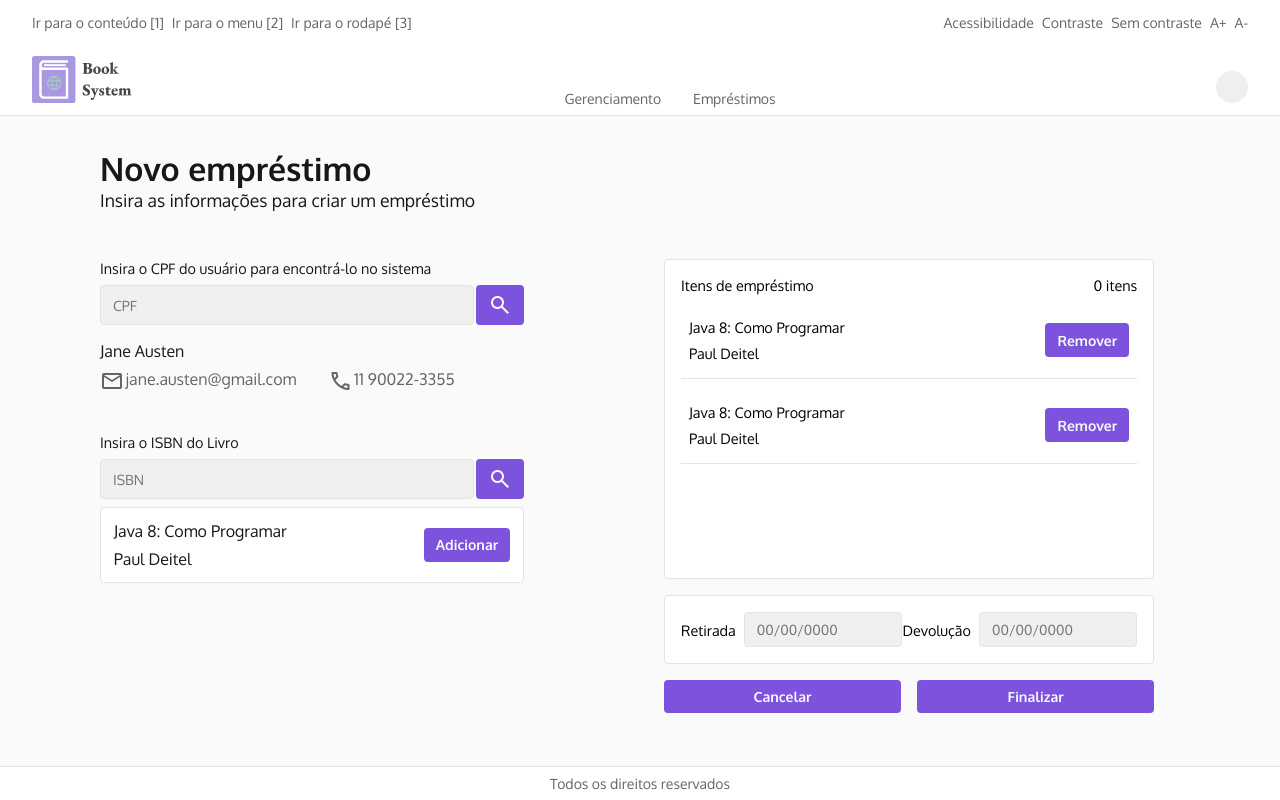
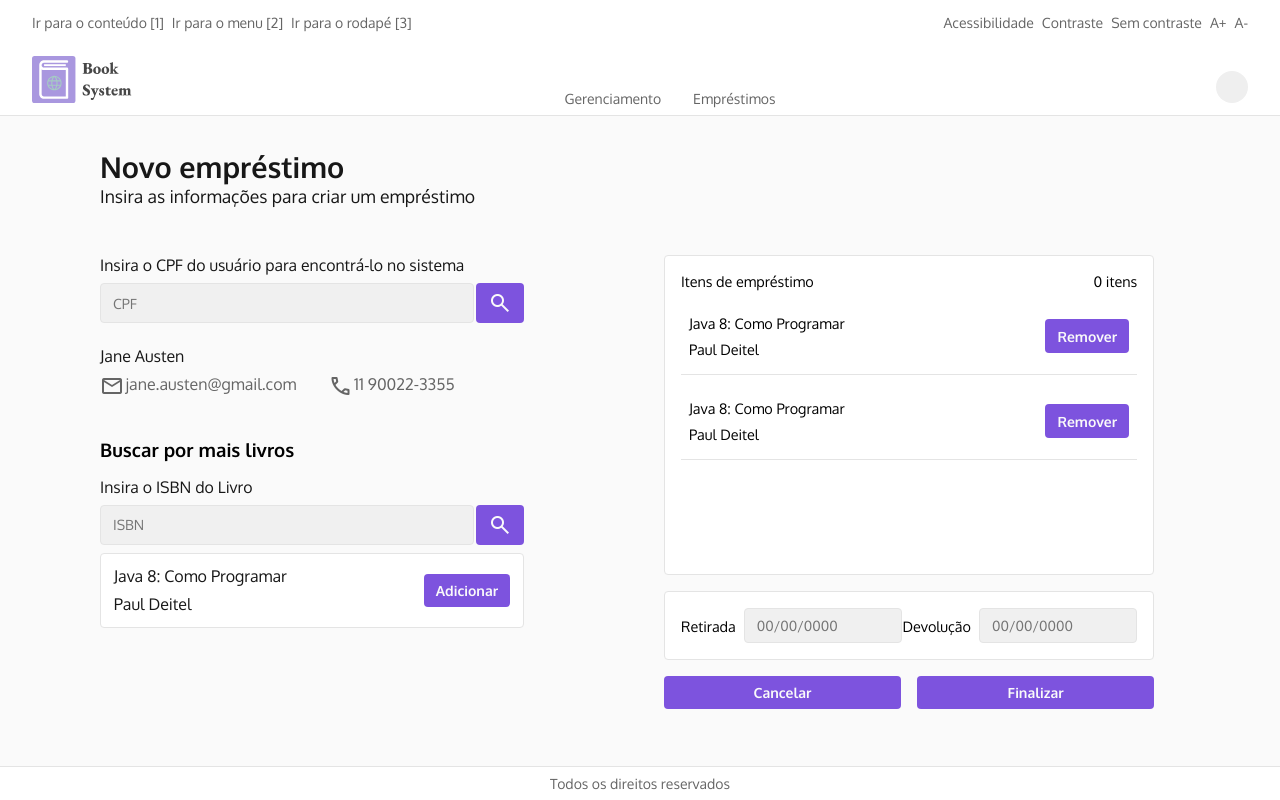
Before and after one commit to JV-projects/BookSystem, a React (Vite) app in the folder BookSystemFront/: page /novoemprestimo in a window 1280 px wide. Built offline with nearby package versions, Linux system fonts and the light colour scheme.

Commit message:
Novo empréstimo | Alterações no Button e adição de títulos.

```diff
--- a/BookSystemFront/src/pages/NovoEmprestimo/index.jsx
+++ b/BookSystemFront/src/pages/NovoEmprestimo/index.jsx
@@ -22,7 +22,7 @@ export default function NovoEmprestimo(props) {
 
 							<div className={styles.barraPesquisa}>
 								<Input placeholder="CPF" />
-								<Button>
+								<Button tipoBotao="primario">
 									<span className="material-symbols-outlined">search</span>
 								</Button>
 							</div>
@@ -43,6 +43,10 @@ export default function NovoEmprestimo(props) {
 							</div>
 
 							{/* Livro */}
+
+							<h3>
+								Buscar por mais livros
+							</h3>
 							<p>Insira o ISBN do Livro</p>
 							<div className={styles.barraPesquisa}>
 								<Input placeholder="ISBN" />
@@ -56,7 +60,7 @@ export default function NovoEmprestimo(props) {
 									<p>Java 8: Como Programar</p>
 									<p>Paul Deitel</p>
 								</div>
-								<Button>
+								<Button tipoBotao="terciarioConfirma">
 									Adicionar
 								</Button>
 							</div>
@@ -75,7 +79,7 @@ export default function NovoEmprestimo(props) {
 										<p>Java 8: Como Programar</p>
 										<p>Paul Deitel</p>
 									</div>
-									<Button>
+									<Button tipoBotao="terciarioCancela">
 										Remover
 									</Button>
 								</div>
@@ -84,7 +88,7 @@ export default function NovoEmprestimo(props) {
 										<p>Java 8: Como Programar</p>
 										<p>Paul Deitel</p>
 									</div>
-									<Button>
+									<Button tipoBotao="terciarioCancela">
 										Remover
 									</Button>
 								</div>
@@ -102,10 +106,10 @@ export default function NovoEmprestimo(props) {
 							</div>
 
 							<div className={styles.containerBotoes}>
-								<Button>
+								<Button tipoBotao="terciarioCancela">
 									Cancelar
 								</Button>
-								<Button>
+								<Button tipoBotao="terciarioConfirma">
 									Finalizar
 								</Button>
 							</div>
--- a/BookSystemFront/src/pages/NovoEmprestimo/styles.module.css
+++ b/BookSystemFront/src/pages/NovoEmprestimo/styles.module.css
@@ -5,7 +5,7 @@
 }
 
 .titulo{
-    font-size: 2rem;
+    font-size: 1.8rem;
     color: var(--primary-text-color);
 }
 
@@ -31,8 +31,14 @@
 }
 
 .areaBusca p{
-    font-size: 0.9rem;
+    font-size: 0.99rem;
     color: var(--primary-text-color);
+}
+
+.areaBusca h3{
+    margin-bottom: 0.5rem;
+    max-width: 26.5rem;
+    width: 100%;
 }
 
 .barraPesquisa{
@@ -49,7 +55,7 @@
     display: flex;
     flex-direction: column;
     gap: 0.5rem;
-    margin-top: 0.5rem;
+    margin-top: 0.9rem;
 }
 
 .dadosUsuario p{
```
